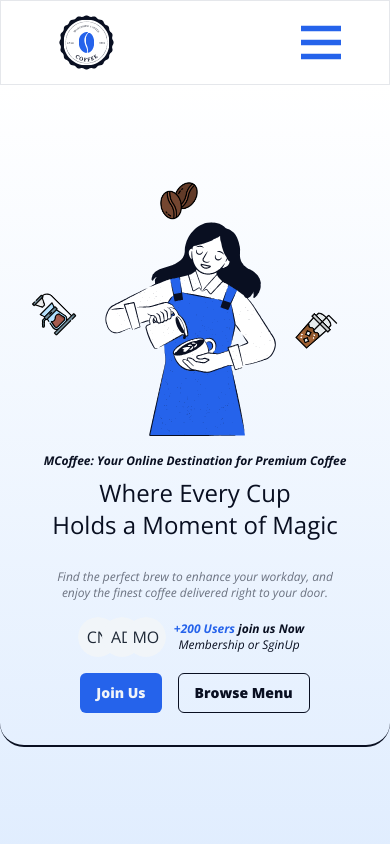
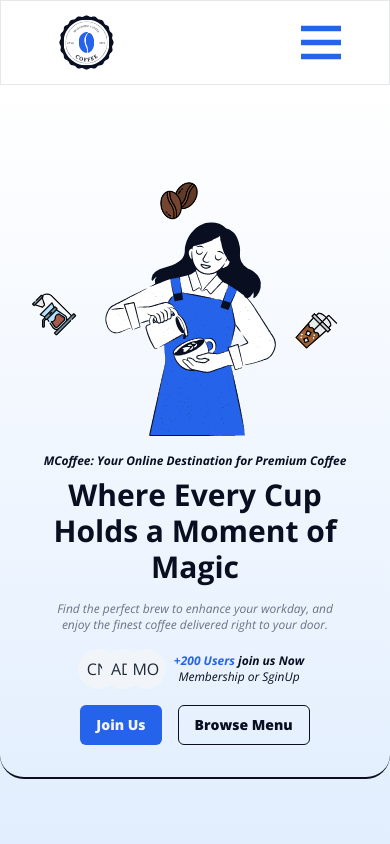
Before and after one commit to imohammedhamed/MCoffee, a Next.js app: page / in a window 390 px wide. Shown: the top 844 px of the page. Built offline with nearby package versions, Linux system fonts and the light colour scheme.

Commit message:
change the padding and The font in the hearo section

```diff
--- a/app/components/landing-section.tsx
+++ b/app/components/landing-section.tsx
@@ -33,11 +33,11 @@
                 <p className="italic font-bold text-xs text-DarkBlue lg:text-sm lg:font-normal lg:not-italic">
                     <span className=' font-bold'>MCoffee: </span>Your Online Destination for Premium Coffee
                 </p>
-                <h1 className="text-2xl font-normal text-DarkBlue py-2 lg:font-bold lg:text-6xl">
+                <h1 className="text-3xl text-DarkBlue py-2 font-bold lg:text-6xl">
                     Where Every Cup <br />
                     Holds a Moment of Magic
                 </h1>
-                <p className="italic text-xs text-lightGrey lg:not-italic pt-5 lg:font-normal lg:text-lg">
+                <p className="italic text-xs text-lightGrey lg:not-italic pt-7 sm:pt-2 font-normal lg:text-lg">
                     Find the perfect brew to enhance your workday, and <br />
                     enjoy the finest coffee delivered right to your door.
                 </p>
```
